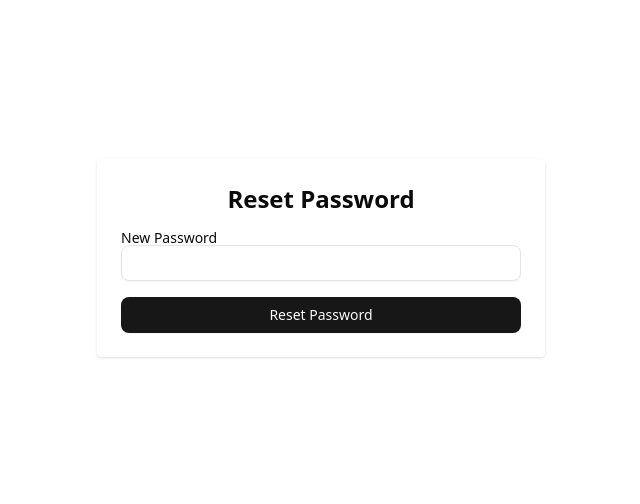
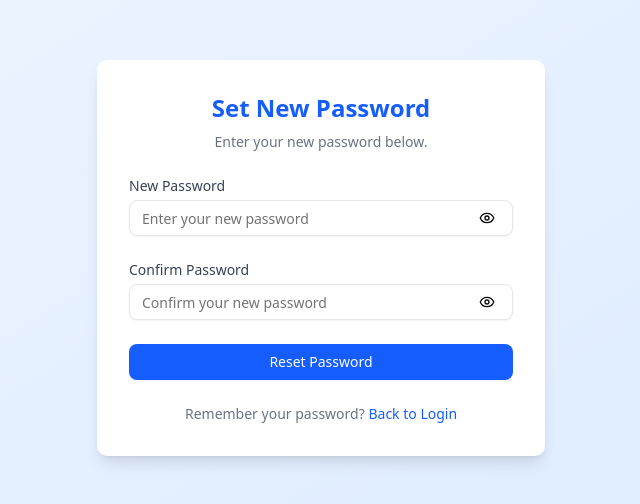
Before and after one commit to nguyentoan02/FlexibleJob_FE, a React (Vite) app: page /new-forgot-password/1 in a window 1280 px wide. Shown: the part 142-646 px from the top of the page, without its empty margins (319-959 px from the left). Built offline with nearby package versions, Linux system fonts and the light colour scheme; no server answers.

Commit message:
fix: Change a little UI for authen

```diff
--- a/src/pages/ForgotPassword/ForgotPasswordRequest.jsx
+++ b/src/pages/ForgotPassword/ForgotPasswordRequest.jsx
@@ -1,52 +1,88 @@
 import { useState } from "react";
 import axios from "axios";
+import { Link } from "react-router-dom";
 import { Input } from "@/components/ui/input";
 import { Button } from "@/components/ui/button";
 import { Label } from "@/components/ui/label";
+import Toast from "@/components/Toast/Toast";
 
 const API_URL = import.meta.env.VITE_API_URL;
 
 export default function ForgotPasswordRequest() {
     const [email, setEmail] = useState("");
-    const [message, setMessage] = useState("");
+    const [toast, setToast] = useState({ message: "", type: "" });
+    const [isLoading, setIsLoading] = useState(false);
 
     const handleSubmit = async (e) => {
         e.preventDefault();
+        setIsLoading(true);
+        setToast({ message: "", type: "" }); // Reset toast
         try {
             const res = await axios.post(
                 `${API_URL}/forgot-password/request-reset`,
                 { email }
             );
-            setMessage(res.data.message);
+            setToast({ message: res.data.message, type: "success" });
         } catch (error) {
-            setMessage("Failed to send reset link. Please try again.");
+            setToast({
+                message:
+                    error.response?.data?.message ||
+                    "Failed to send reset link. Please try again.",
+                type: "error",
+            });
+        } finally {
+            setIsLoading(false);
         }
     };
 
     return (
-        <div className="flex items-center justify-center min-h-screen">
+        <div className="flex items-center justify-center min-h-screen bg-gradient-to-br from-blue-50 to-blue-100">
+            {toast.message && (
+                <Toast message={toast.message} type={toast.type} />
+            )}
             <form
                 onSubmit={handleSubmit}
-                className="w-full max-w-md p-6 bg-white shadow rounded space-y-4"
+                className="w-full max-w-md bg-white shadow-lg rounded-lg p-8 space-y-6"
             >
-                <h2 className="text-2xl font-bold text-center">
-                    Forgot Password
-                </h2>
+                <div className="text-center">
+                    <h1 className="text-2xl font-bold text-blue-600">
+                        Forgot Your Password?
+                    </h1>
+                    <p className="text-sm text-gray-500 mt-2">
+                        No worries! Enter your email and we'll send you a reset
+                        link.
+                    </p>
+                </div>
                 <div>
-                    <Label>Email Address</Label>
+                    <Label
+                        htmlFor="email"
+                        className="block text-sm font-medium text-gray-700"
+                    >
+                        Email Address
+                    </Label>
                     <Input
+                        id="email"
                         type="email"
                         value={email}
                         onChange={(e) => setEmail(e.target.value)}
+                        placeholder="Enter your email"
                         required
+                        className="mt-1"
                     />
                 </div>
-                <Button type="submit" className="w-full">
-                    Send Reset Link
+                <Button
+                    type="submit"
+                    className="w-full bg-blue-600 text-white hover:bg-blue-700"
+                    disabled={isLoading}
+                >
+                    {isLoading ? "Sending..." : "Send Reset Link"}
                 </Button>
-                {message && (
-                    <p className="text-center text-sm mt-4">{message}</p>
-                )}
+                <p className="text-sm text-center text-gray-500">
+                    Remember your password?{" "}
+                    <Link to="/login" className="text-blue-600 hover:underline">
+                        Back to Login
+                    </Link>
+                </p>
             </form>
         </div>
     );
--- a/src/pages/ForgotPassword/NewForgotPassword.jsx
+++ b/src/pages/ForgotPassword/NewForgotPassword.jsx
@@ -1,56 +1,162 @@
 import { useState } from "react";
-import { useNavigate, useParams } from "react-router-dom";
+import { useNavigate, useParams, Link } from "react-router-dom";
 import axios from "axios";
 import { Input } from "@/components/ui/input";
 import { Button } from "@/components/ui/button";
 import { Label } from "@/components/ui/label";
+import Toast from "@/components/Toast/Toast"; // Import Toast
+import { Eye, EyeOff } from "lucide-react"; // Import icons
 
 const API_URL = import.meta.env.VITE_API_URL;
 
 export default function NewForgotPassword() {
     const [password, setPassword] = useState("");
-    const [message, setMessage] = useState("");
+    const [confirmPassword, setConfirmPassword] = useState(""); // Thêm state confirmPassword
+    const [passwordMatchError, setPasswordMatchError] = useState(""); // Thêm state báo lỗi
+    const [toast, setToast] = useState({ message: "", type: "" }); // Sử dụng toast thay vì message
+    const [isLoading, setIsLoading] = useState(false); // Thêm trạng thái loading
     const navigate = useNavigate();
     const { token } = useParams(); // Extract token from the URL path
+    const [showPassword, setShowPassword] = useState(false);
+    const [showConfirmPassword, setShowConfirmPassword] = useState(false);
 
     const handleSubmit = async (e) => {
         e.preventDefault();
+        if (password !== confirmPassword) {
+            setPasswordMatchError("Passwords do not match.");
+            return;
+        }
+        setIsLoading(true);
+        setToast({ message: "", type: "" }); // Reset toast
         try {
             await axios.post(
                 `${API_URL}/forgot-password/set-new-password/${token}`,
                 { password }
             );
-            setMessage("Password reset successful! You can now log in.");
+            setToast({
+                message: "Password reset successful! You can now log in.",
+                type: "success",
+            });
+            setTimeout(() => {
                 navigate("/login");
+            }, 1500); // Chuyển hướng sau 1.5 giây
         } catch (error) {
-            setMessage("Failed to reset password. Please try again.");
+            setToast({
+                message:
+                    error.response?.data?.message ||
+                    "Failed to reset password. Please try again.",
+                type: "error",
+            });
+        } finally {
+            setIsLoading(false);
         }
     };
 
     return (
-        <div className="flex items-center justify-center min-h-screen">
+        <div className="flex items-center justify-center min-h-screen bg-gradient-to-br from-blue-50 to-blue-100">
+            {toast.message && (
+                <Toast message={toast.message} type={toast.type} />
+            )}
             <form
                 onSubmit={handleSubmit}
-                className="w-full max-w-md p-6 bg-white shadow rounded space-y-4"
+                className="w-full max-w-md bg-white shadow-lg rounded-lg p-8 space-y-6"
             >
-                <h2 className="text-2xl font-bold text-center">
-                    Reset Password
-                </h2>
+                <div className="text-center">
+                    <h1 className="text-2xl font-bold text-blue-600">
+                        Set New Password
+                    </h1>
+                    <p className="text-sm text-gray-500 mt-2">
+                        Enter your new password below.
+                    </p>
+                </div>
                 <div>
-                    <Label>New Password</Label>
+                    <Label
+                        htmlFor="password"
+                        className="block text-sm font-medium text-gray-700"
+                    >
+                        New Password
+                    </Label>
+                    <div className="relative">
                         <Input
-                        type="password"
+                            id="password"
+                            type={showPassword ? "text" : "password"}
                             value={password}
-                        onChange={(e) => setPassword(e.target.value)}
+                            onChange={(e) => {
+                                setPassword(e.target.value);
+                                setPasswordMatchError(""); // Reset lỗi khi nhập
+                            }}
+                            placeholder="Enter your new password"
                             required
+                            className="mt-1"
                         />
+                        <Button
+                            type="button"
+                            variant="ghost"
+                            size="icon"
+                            className="absolute right-2 top-1/2 -translate-y-1/2"
+                            onClick={() => setShowPassword(!showPassword)}
+                        >
+                            {showPassword ? (
+                                <EyeOff className="h-4 w-4" />
+                            ) : (
+                                <Eye className="h-4 w-4" />
+                            )}
+                        </Button>
                     </div>
-                <Button type="submit" className="w-full">
-                    Reset Password
+                </div>
+                <div>
+                    <Label
+                        htmlFor="confirmPassword"
+                        className="block text-sm font-medium text-gray-700"
+                    >
+                        Confirm Password
+                    </Label>
+                    <div className="relative">
+                        <Input
+                            id="confirmPassword"
+                            type={showConfirmPassword ? "text" : "password"}
+                            value={confirmPassword}
+                            onChange={(e) => {
+                                setConfirmPassword(e.target.value);
+                                setPasswordMatchError(""); // Reset lỗi khi nhập
+                            }}
+                            placeholder="Confirm your new password"
+                            required
+                            className="mt-1"
+                        />
+                        <Button
+                            type="button"
+                            variant="ghost"
+                            size="icon"
+                            className="absolute right-2 top-1/2 -translate-y-1/2"
+                            onClick={() =>
+                                setShowConfirmPassword(!showConfirmPassword)
+                            }
+                        >
+                            {showConfirmPassword ? (
+                                <EyeOff className="h-4 w-4" />
+                            ) : (
+                                <Eye className="h-4 w-4" />
+                            )}
                         </Button>
-                {message && (
-                    <p className="text-center text-sm mt-4">{message}</p>
+                    </div>
+                </div>
+                {passwordMatchError && (
+                    <p className="text-red-500 text-sm">{passwordMatchError}</p>
                 )}
+                <Button
+                    type="submit"
+                    className="w-full bg-blue-600 text-white hover:bg-blue-700"
+                    disabled={isLoading}
+                >
+                    {isLoading ? "Resetting..." : "Reset Password"}
+                </Button>
+                <p className="text-sm text-center text-gray-500">
+                    Remember your password?{" "}
+                    <Link to="/login" className="text-blue-600 hover:underline">
+                        Back to Login
+                    </Link>
+                </p>
             </form>
         </div>
     );
--- a/src/pages/LoginJobseeker/AuthGoogleSuccess.jsx
+++ b/src/pages/LoginJobseeker/AuthGoogleSuccess.jsx
@@ -24,6 +24,8 @@ export default function AuthGoogleSuccess() {
                 // Chuyển hướng ngay lập tức dựa trên vai trò
                 if (userRole === "ADMIN") {
                     navigate("/admin/dashboard", { replace: true });
+                } else if (userRole === "EMPLOYER") {
+                    navigate("/company/dashboard", { replace: true });
                 } else {
                     navigate("/jobs", { replace: true });
                 }
```
Lines whose indentation alone changed are shown as unchanged.
